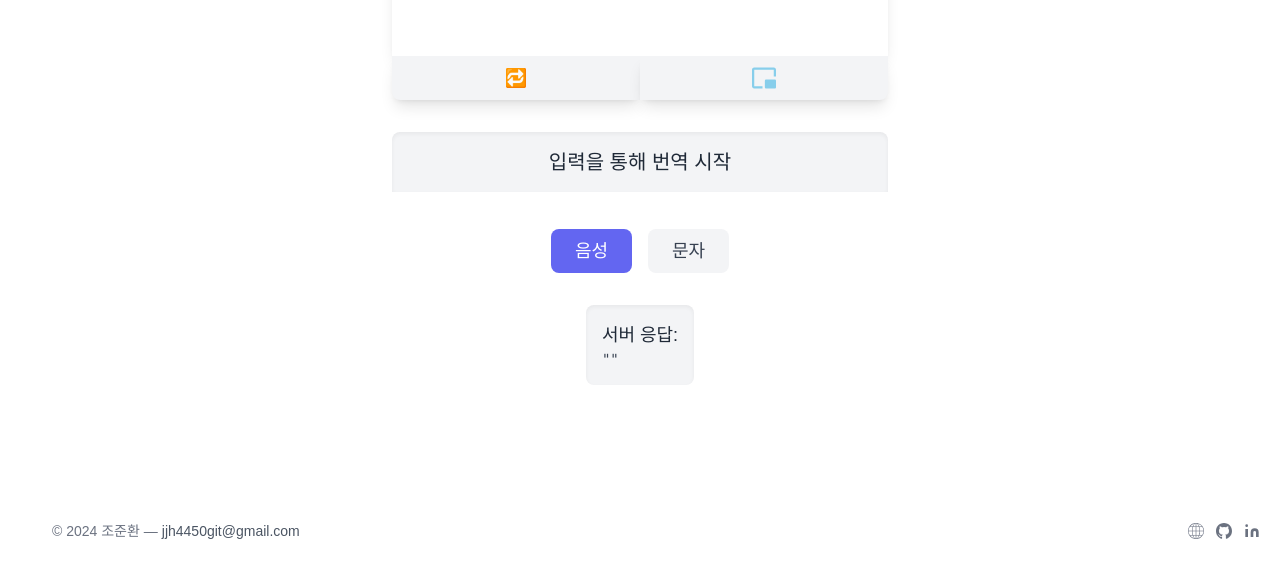
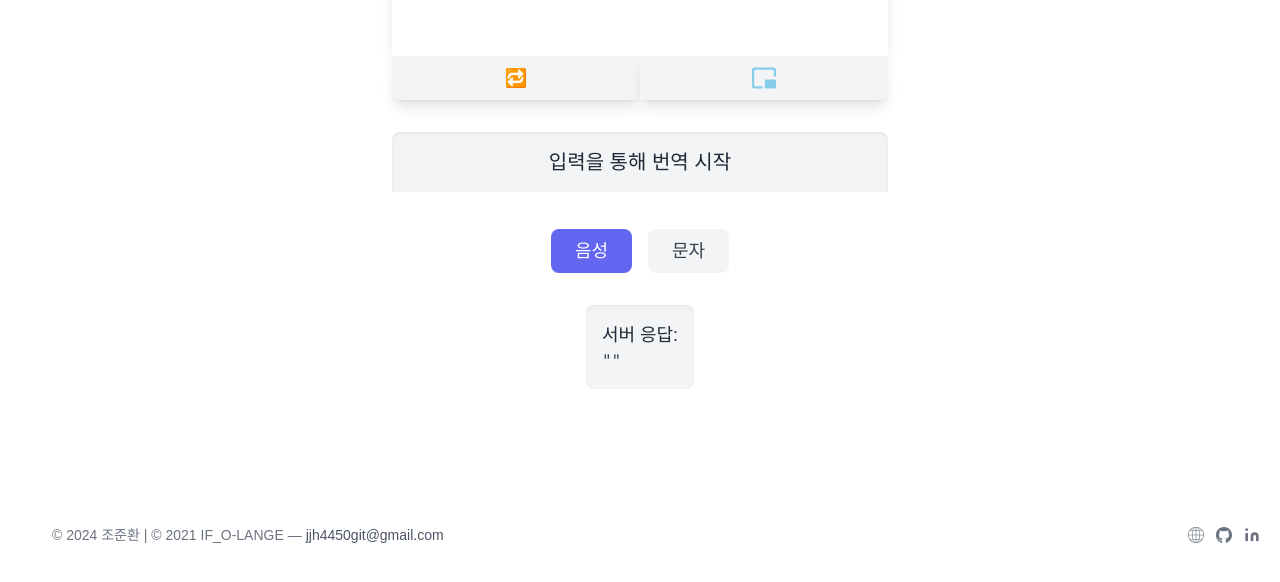
Before and after one commit to jjh4450/korean-sign-language-translater_FE, a React (Vite) app: page /showcase in a window 1280 px wide. Shown: the part 608-1190 px from the top of the page. Built offline with nearby package versions, Linux system fonts and the light colour scheme; no server answers; a web font is replaced by a local one.

Commit message:
fotter 수정 및 음성인식 개선, json 출력 줄바꿈 가능하게 break-all로 변경

```diff
--- a/src/components/ServerResponse.jsx
+++ b/src/components/ServerResponse.jsx
@@ -3,7 +3,9 @@ import React from 'react';
 const ServerResponse = ({ response }) => (
   <div className="mt-8 bg-gray-100 p-4 rounded-lg shadow-inner">
     <h2 className="text-lg font-medium text-gray-800">서버 응답:</h2>
-    <pre className="text-left text-sm text-gray-700 whitespace-pre-wrap">{JSON.stringify(response, null, 2)}</pre>
+    <pre className="text-left text-sm text-gray-700 whitespace-pre-wrap break-all sm:text-base sm:text-base text-sm">
+      {JSON.stringify(response, null, 2)}
+    </pre>
   </div>
 );
 
--- a/src/pages/Showcase/TextInput.jsx
+++ b/src/pages/Showcase/TextInput.jsx
@@ -43,7 +43,7 @@ const TextInput = () => {
   const startRecognition = () => {
     const recognition = new window.webkitSpeechRecognition();
     recognition.lang = 'ko-KR';
-    recognition.interimResults = false;
+    recognition.interimResults = true;
     recognition.maxAlternatives = 1;
 
     recognition.onstart = () => {
@@ -100,7 +100,13 @@ const TextInput = () => {
       <div className="flex justify-center space-x-4">
         <button
           className="inline-flex text-white bg-indigo-500 border-0 py-2 px-6 focus:outline-none hover:bg-indigo-600 rounded-lg text-lg transition duration-200 ease-in-out transform hover:scale-105"
-          onClick={startRecognition}
+          onMouseDown={() => setButtonClicked(true)}
+          onClick={() => {
+            startRecognition();
+            handleExpand();
+            handleButtonClick();
+          }
+          }
           disabled={recognizing}
         >
           음성
--- a/src/widgets/Footer.jsx
+++ b/src/widgets/Footer.jsx
@@ -5,7 +5,8 @@ const Footer = () => {
     <footer className="text-gray-600 body-font">
       <div className="container px-5 py-8 mx-auto flex items-center sm:flex-row flex-col">
         <p className="text-sm text-gray-500 sm:ml-4 sm:pl-4 sm:border-l-2 sm:border-gray-200 sm:py-2 sm:mt-0 mt-4">
-          © 2024 조준환 —
+          © 2024 조준환
+          <span className="hidden md:inline"> | © 2021 IF_O-LANGE</span> —
           <a href="mailto:jjh4450git@gmail.com" className="text-gray-600 ml-1" rel="noopener noreferrer" target="_blank">
             jjh4450git@gmail.com
           </a>
```
